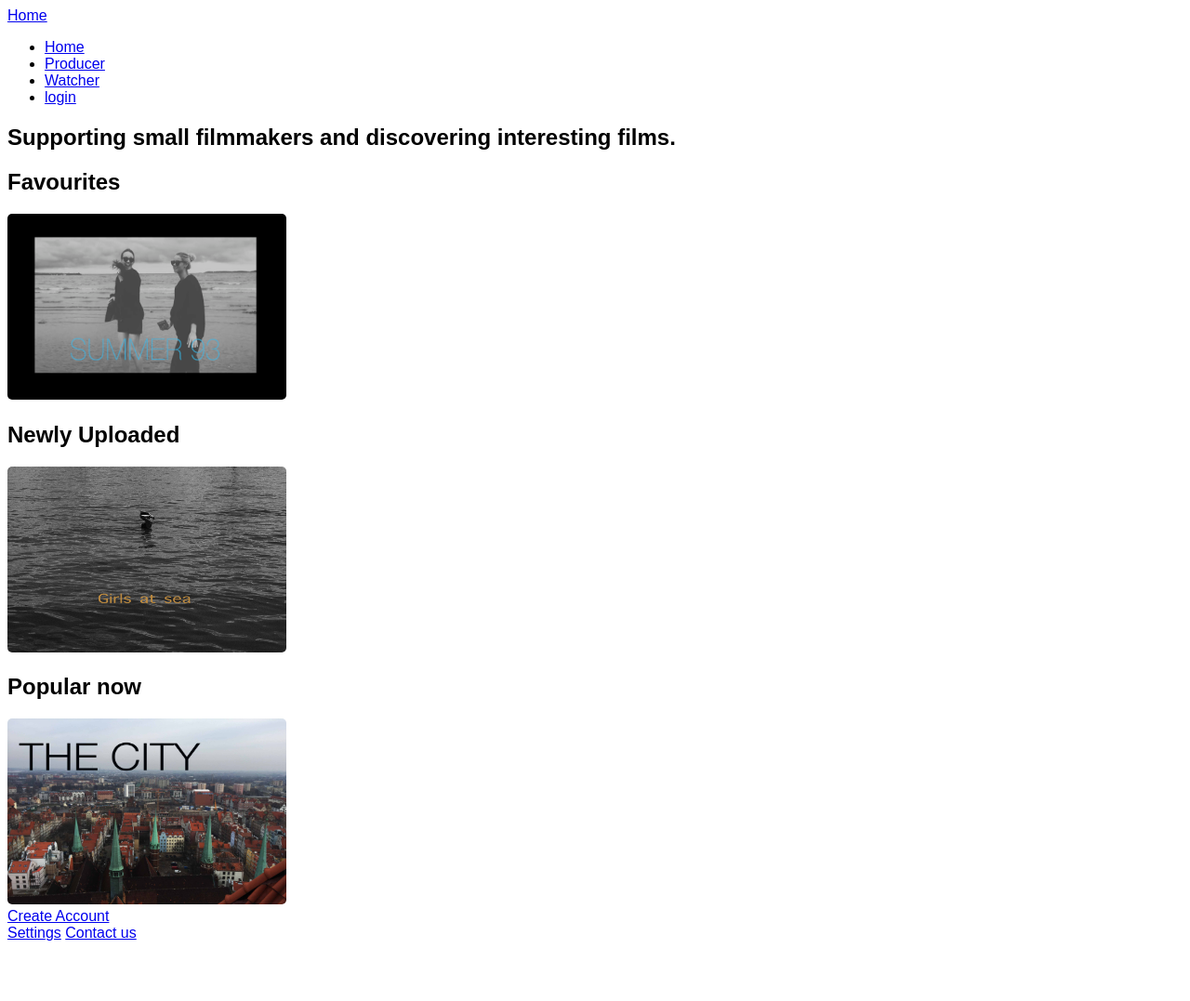
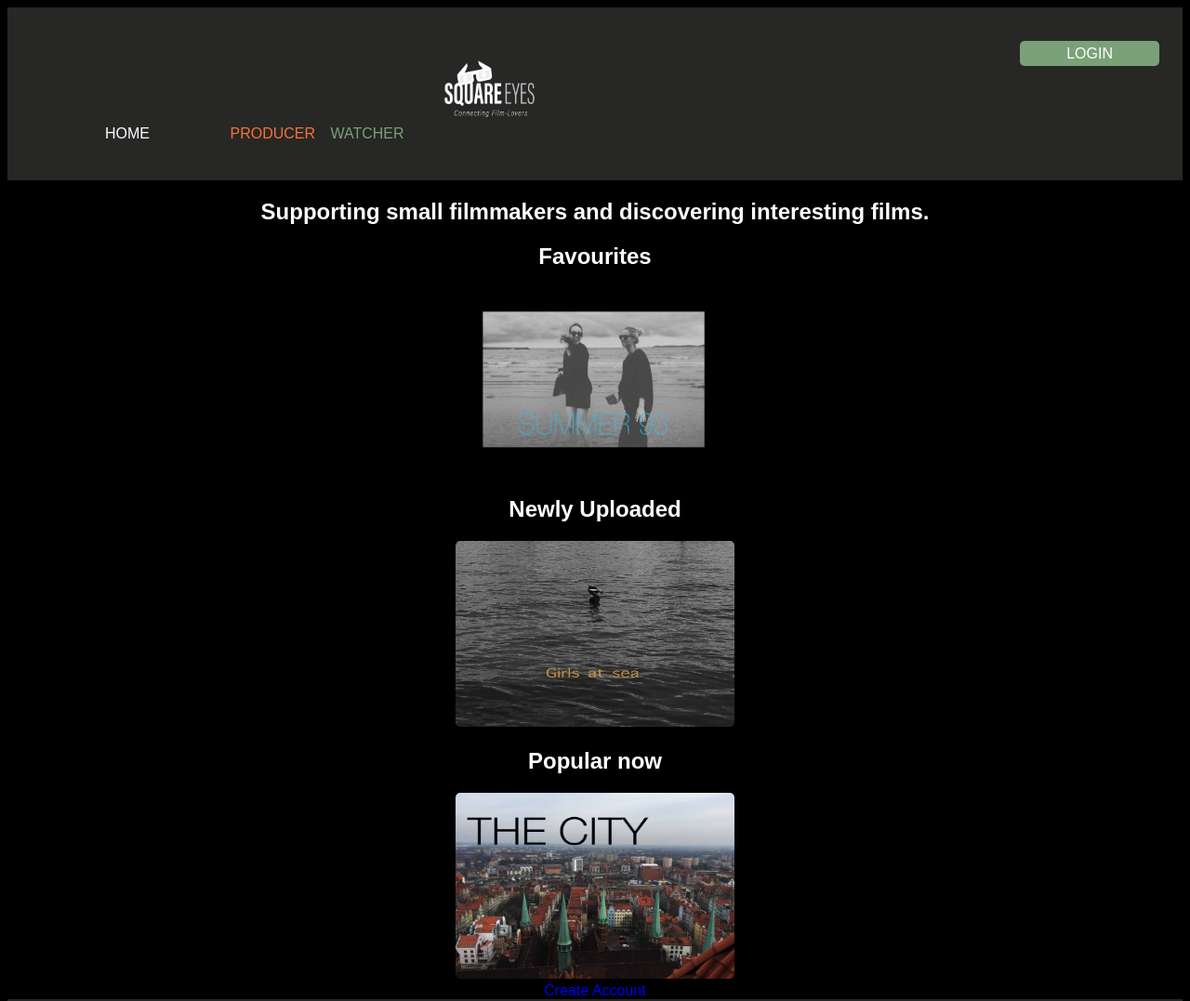
Before and after one commit to Nilssenk/SQUARE_EYES, a plain HTML site: page index.html in a window 1280 px wide. Shown: the top 1077 px of the page at 93% size. Before the commit the page ends 1021 px from the top, so only its background shows below. Drawn offline with Linux system fonts and the light colour scheme.

Commit message:
HTML & CSS

```diff
--- a/css/styles.css
+++ b/css/styles.css
@@ -1,5 +1,64 @@
 body {
   font-family: Arial, Helvetica, sans-serif;
+  background-color: #000000;
+  color: #fff;
+}
+
+nav ul {
+  padding: 10px;
+}
+
+nav li {
+  color: #fff;
+  display: inline-block;
+  text-transform: uppercase;
+}
+
+.producer {
+  color: #f77335;
+}
+
+.watcher {
+  color: #7aa178;
+}
+
+.logo {
+  align-items: center;
+}
+
+.home {
+  text-transform: uppercase;
+  padding: 10px 80px;
+}
+
+header,
+footer {
+  background-color: #272726;
+  color: #fff;
+  padding: 15px;
+}
+
+header a {
+  color: #fff;
+  padding: 2px;
+}
+
+/*Links*/
+a {
+  text-decoration: none;
+}
+
+.cta {
+  background-color: #7aa178;
+  color: #fff;
+  font-size: 1em;
+  text-transform: uppercase;
+  padding: 5px 50px;
+  border-radius: 5px;
+}
+
+.active  {
+  text-decoration: underline;
 }
 
 .featured_movies {
@@ -7,3 +66,7 @@ body {
   width: 300px;
   height: 200px;
 }
+
+.intro {
+  text-align: center;
+}
--- a/index.html
+++ b/index.html
@@ -8,13 +8,17 @@
     </head>
     <body>
         <header>
-            <a href="index.html" class="logo">Home</a>
             <nav>
                 <ul>
-                    <li><a href="index.html" class="active">Home</a></li>
-                    <li><a href="producer.html">Producer</li>
-                    <li><a href="watcher.html">Watcher</li>
-                    <li><a href="login.html" class="cta">login</a></li>
+                    <li><a href="index.html" class="active home">Home</a></li>
+                    <li><a href="producer.html" class="producer">Producer</li>
+                    <li><a href="watcher.html" class="watcher">Watcher</li>
+                    <li class="logo">
+                        <a href="index.html">
+                            <img src="images/logo_white.png" alt="logo" width="150" height="100">
+                        </a>
+                    </li>
+                    <li style="float:right"><a href="login.html" class="cta">login</a></li>
                 </ul>
             </nav>
         </header>
```
Also changed, not shown: images/Artboard 1.jpg (added), images/logo_white.png (added), 1 other file.
